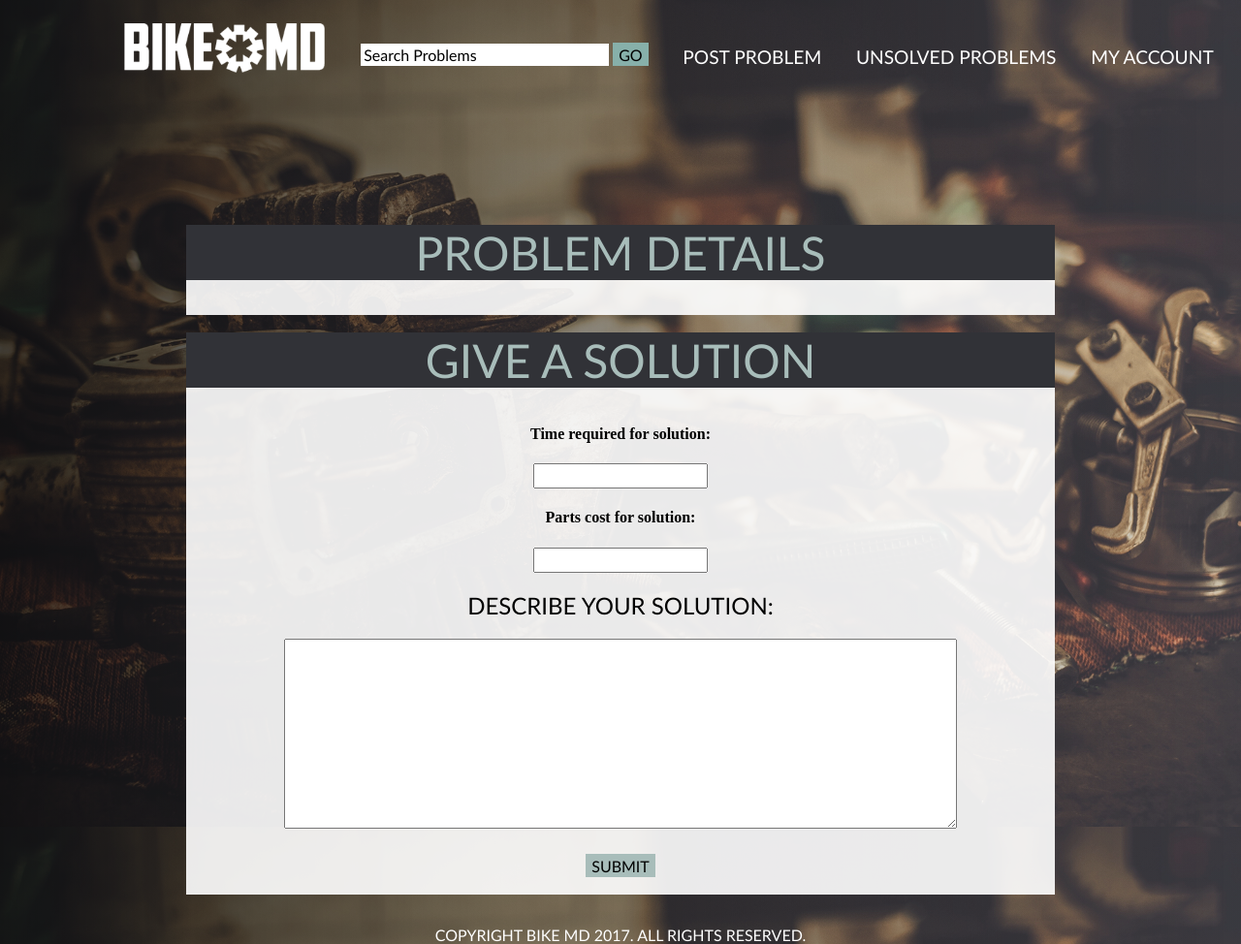
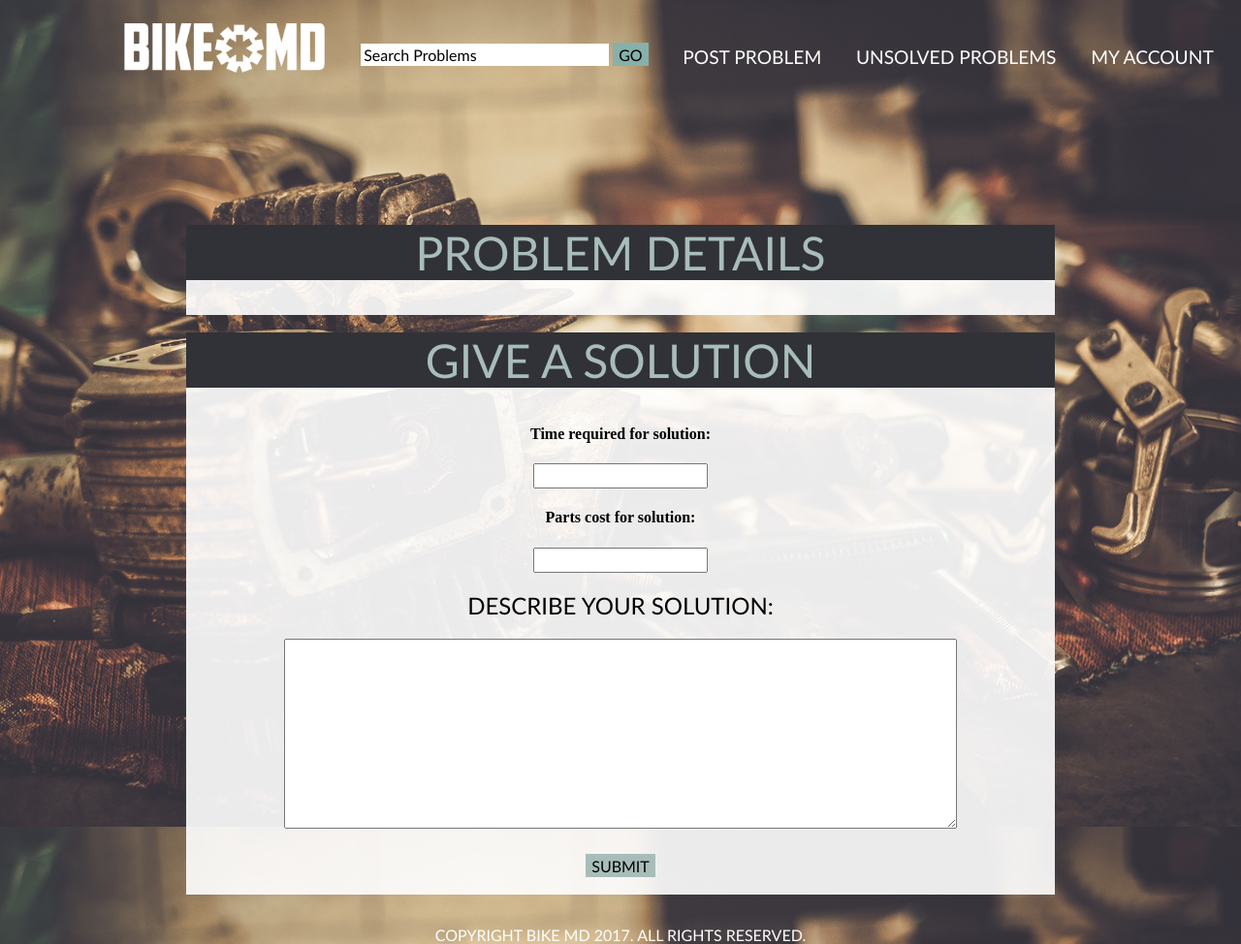
Before and after one commit to bike-md/bike_md, a Django app: page /diag_app/problem_detail/1 in a window 1280 px wide. Shown: the whole page at 97% size. Run offline with Django 3.2, Linux system fonts and the light colour scheme; the visitor is signed in with stand-in values (Sample User, id 1); data that the repository does not hold is empty; parts of the project's set-up code (start-up, migrations or seed data) failed here and were passed over; some libraries are stand-ins or nearby versions.

Commit message:
pulling changes

```diff
--- a/diag_app/static/css/_createaccount.scss
+++ b/diag_app/static/css/_createaccount.scss
@@ -30,6 +30,9 @@
 
 .create-account-box {
 padding-top: 2%;
+background-color: white;
+
+
 }
 
 
--- a/diag_app/static/css/_problem-detail.scss
+++ b/diag_app/static/css/_problem-detail.scss
@@ -3,13 +3,7 @@
 
 
 .prob-detailbody{
-  background: linear-gradient(to right, rgba(black,.7),
-  rgba(255,255,255,0)),
-   linear-gradient(
-         rgba(#5c605f, 0.15),
-        rgba(#5c605f, 0.15)
-       ),
-
+  background-image:
   url("../images/bikedetails-background.jpg");
   background-size:cover;
   background-attachment:fixed;
--- a/diag_app/static/css/style.css
+++ b/diag_app/static/css/style.css
@@ -290,7 +290,8 @@ input:-webkit-autofill {
   margin: 0 auto; }
 
 .create-account-box {
-  padding-top: 2%; }
+  padding-top: 2%;
+  background-color: white; }
 
 .profile-information {
   width: 66%;
@@ -586,7 +587,7 @@ hr {
   bottom: 0; }
 
 .prob-detailbody {
-  background: linear-gradient(to right, rgba(0, 0, 0, 0.7), rgba(255, 255, 255, 0)), linear-gradient(rgba(92, 96, 95, 0.15), rgba(92, 96, 95, 0.15)), url("../images/bikedetails-background.jpg");
+  background-image: url("../images/bikedetails-background.jpg");
   background-size: cover;
   background-attachment: fixed;
   margin: 0; }
```
Also changed, not shown: 1 other file.
